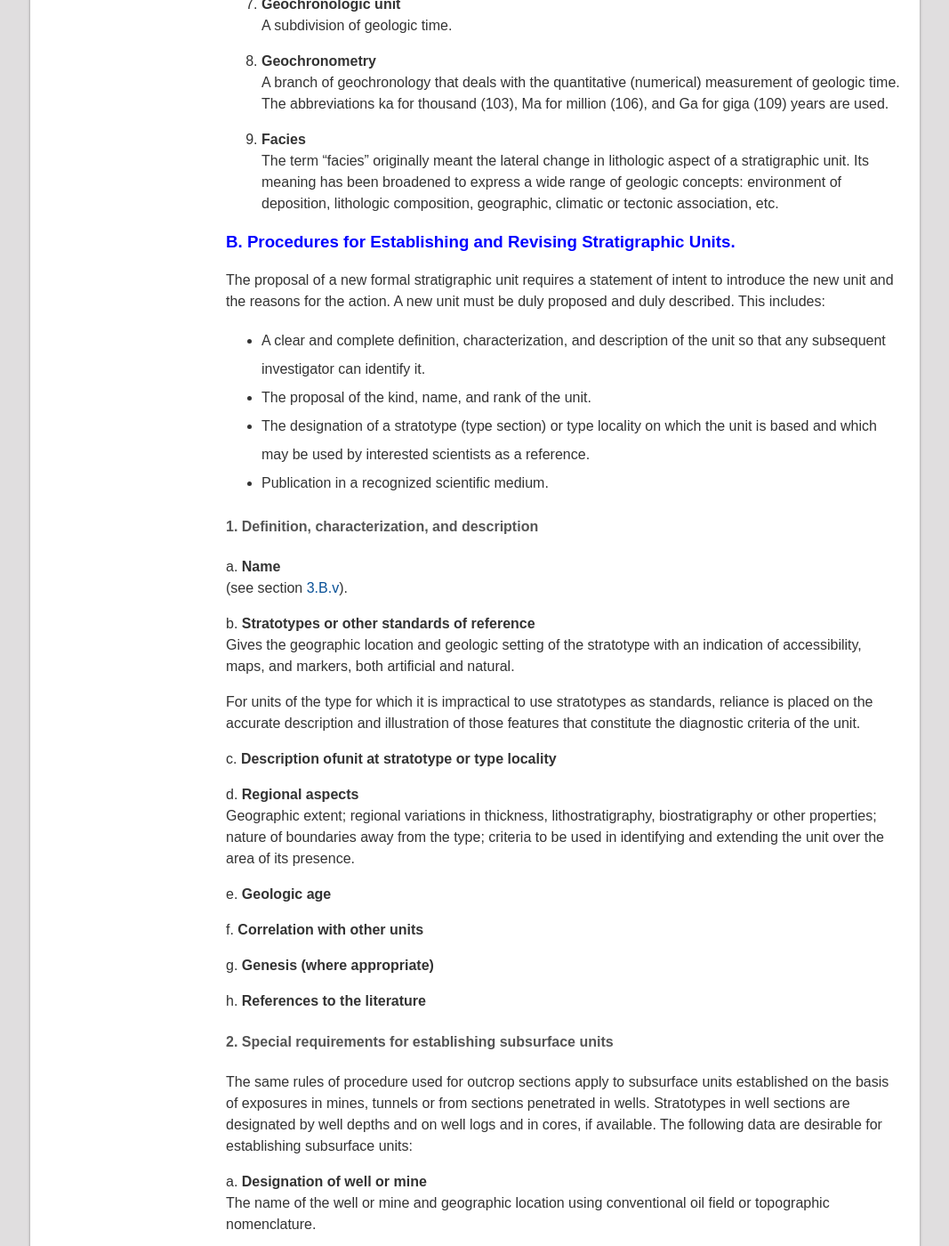
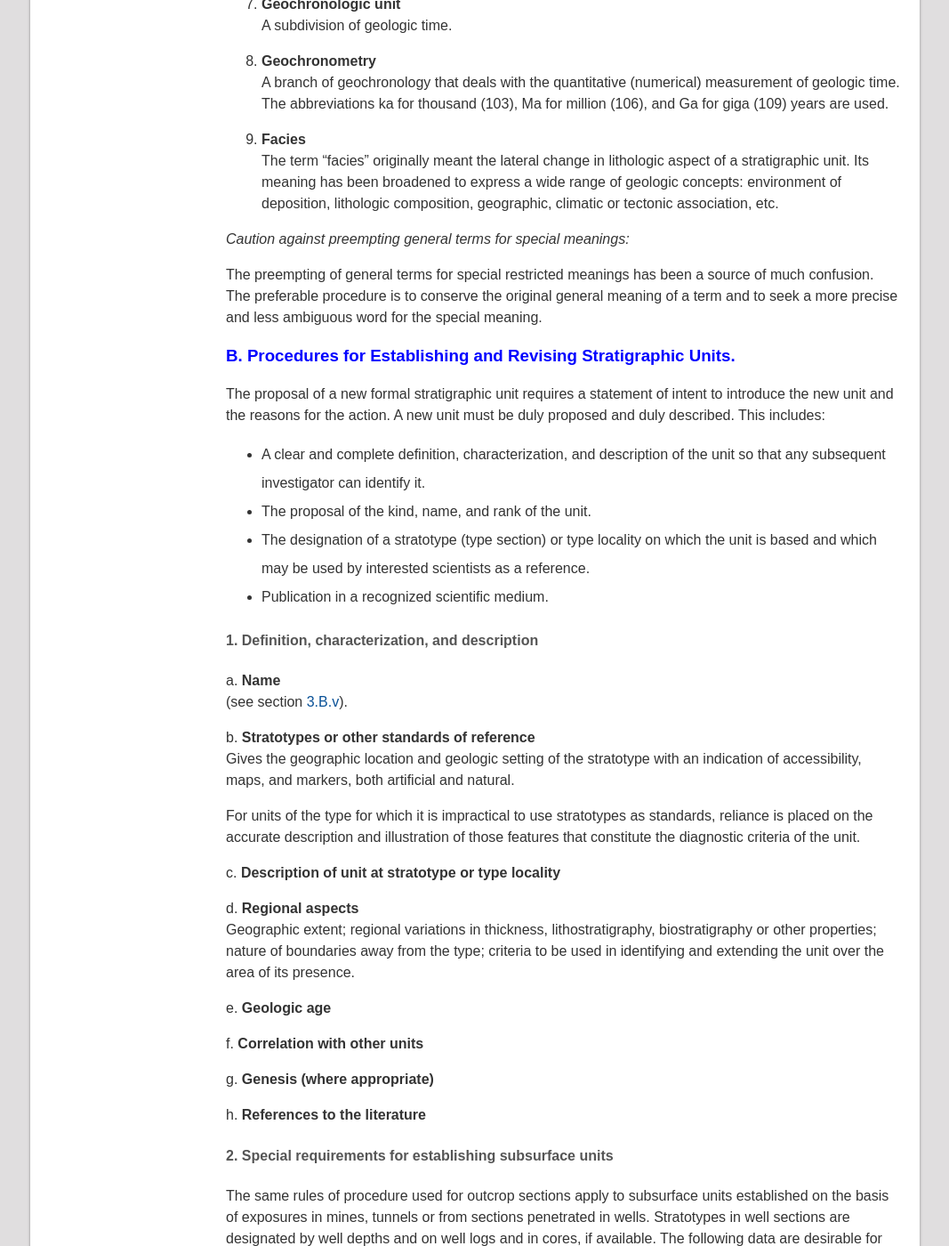
Before and after one commit to i-c-stratigraphy/guide, a Jekyll site: the page built from pages/defs.md, in a window 1280 px wide and 1400 px high, scrolled down 1529 px. Shown: the whole window at 89% size, without its empty margins (106-1173 px from the left). Built offline with Jekyll 4.4.1, drawn with Linux system fonts in a browser that asks for light colours.

Commit message:
Werner email changes

```diff
--- a/pages/defs.md
+++ b/pages/defs.md
@@ -56,6 +56,10 @@ A branch of geochronology that deals with the quantitative (numerical) measureme
 1. **Facies**
 The term "facies" originally meant the lateral change in lithologic aspect of a stratigraphic unit. Its meaning has been broadened to express a wide range of geologic concepts: environment of deposition, lithologic composition, geographic, climatic or tectonic association, etc.
 
+_Caution against preempting general terms for special meanings:_
+
+The preempting of general terms for special restricted meanings has been a source of much confusion. The preferable procedure is to conserve the original general meaning of a term and to seek a more precise and less ambiguous word for the special meaning.
+
 <a id="B"></a>
 
 ### B. Procedures for Establishing and Revising Stratigraphic Units.
@@ -78,7 +82,7 @@ Gives the geographic location and geologic setting of the stratotype with an ind
 
 For units of the type for which it is impractical to use stratotypes as standards, reliance is placed on the accurate description and illustration of those features that constitute the diagnostic criteria of the unit.
 
-c. **Description ofunit at stratotype or type locality**
+c. **Description of unit at stratotype or type locality**
 
 d. **Regional aspects**
 Geographic extent; regional variations in thickness, lithostratigraphy, biostratigraphy or other properties; nature of boundaries away from the type; criteria to be used in identifying and extending the unit over the area of its presence.
```
